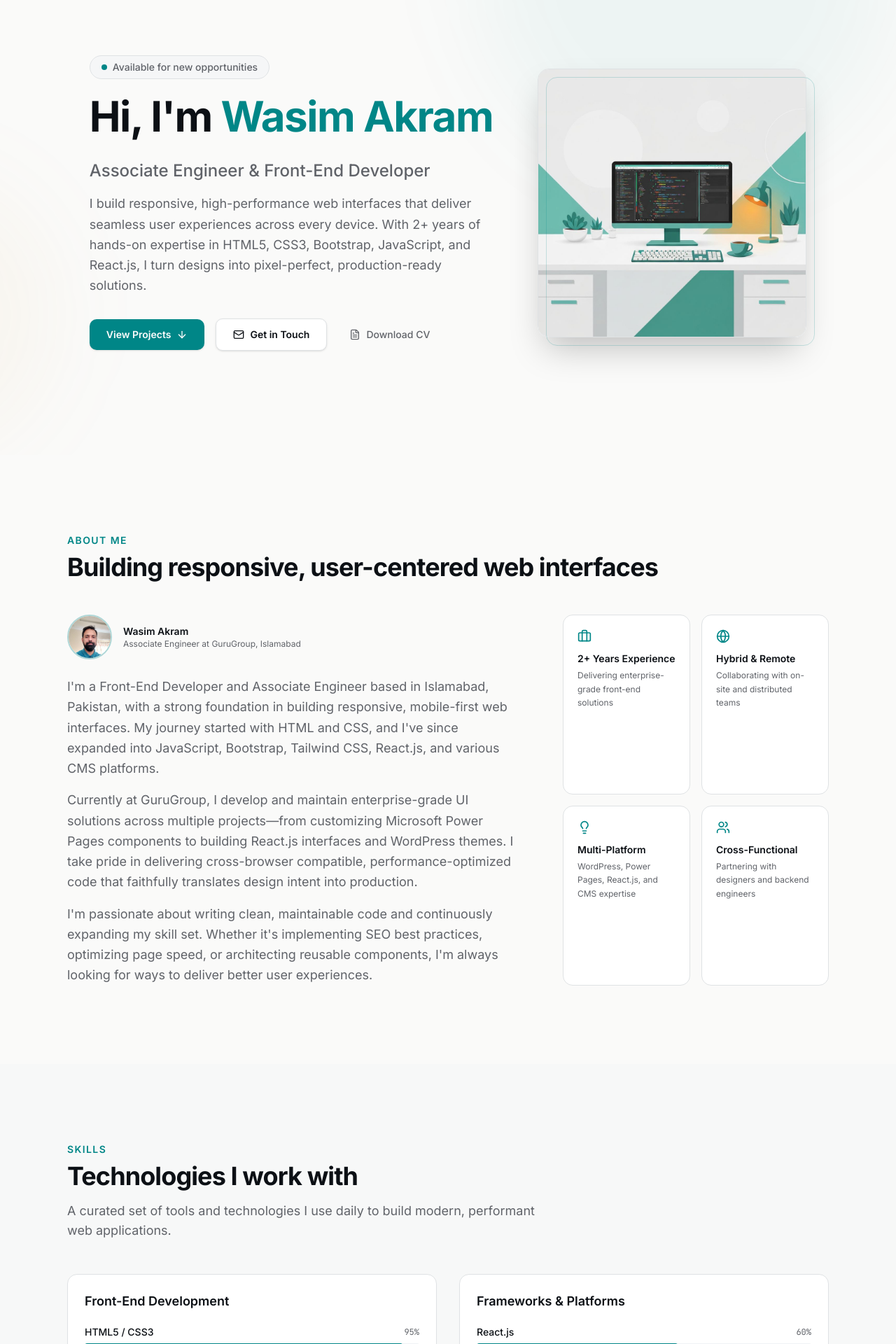
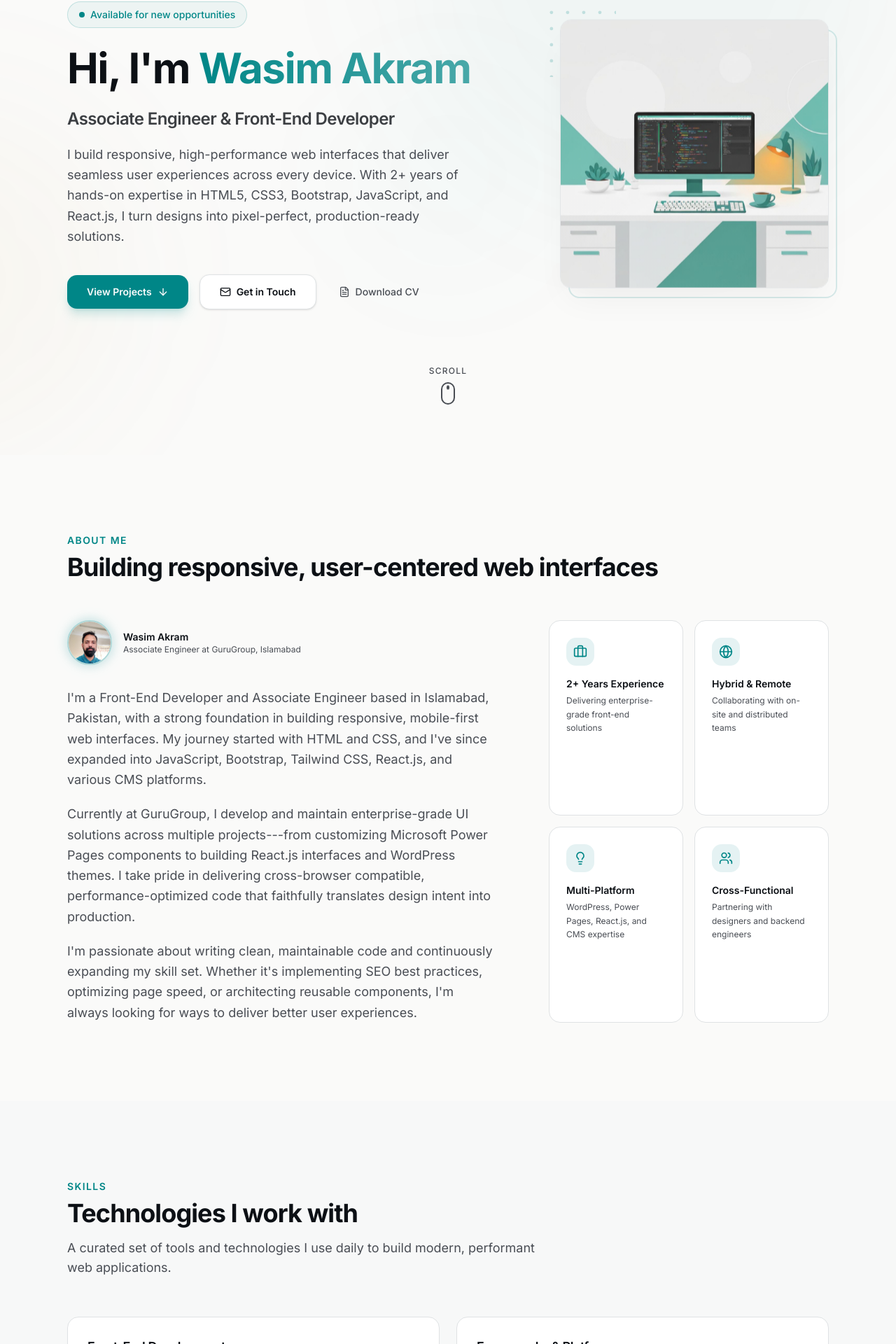
Before and after one commit to wasimakram-turk/v0-portfolio-website-creation, a Next.js app: page / in a window 1280 px wide. Shown: the part 150-2070 px from the top of the page at 70% size. Built offline with nearby package versions, Linux system fonts and the light colour scheme.

Commit message:
style: refine UI/UX for premium polished look
Enhance globals.css, hero, project cards, skills, and consistent hover states for premium feel and accessibility improvements.

Co-authored-by: Wasim Akram <190952712+wasimakram-turk@users.noreply.github.com>

```diff
--- a/app/globals.css
+++ b/app/globals.css
@@ -15,7 +15,7 @@
   --secondary: oklch(0.96 0.005 250);
   --secondary-foreground: oklch(0.25 0.012 260);
   --muted: oklch(0.95 0.005 250);
-  --muted-foreground: oklch(0.5 0.01 260);
+  --muted-foreground: oklch(0.42 0.012 260);
   --accent: oklch(0.72 0.12 75);
   --accent-foreground: oklch(0.2 0.02 75);
   --destructive: oklch(0.577 0.245 27.325);
@@ -51,7 +51,7 @@
   --secondary: oklch(0.25 0.014 260);
   --secondary-foreground: oklch(0.92 0.005 250);
   --muted: oklch(0.25 0.014 260);
-  --muted-foreground: oklch(0.65 0.01 250);
+  --muted-foreground: oklch(0.7 0.01 250);
   --accent: oklch(0.72 0.12 75);
   --accent-foreground: oklch(0.16 0.02 75);
   --destructive: oklch(0.396 0.141 25.723);
@@ -130,7 +130,7 @@
 @keyframes fade-in-up {
   from {
     opacity: 0;
-    transform: translateY(24px);
+    transform: translateY(30px);
   }
   to {
     opacity: 1;
@@ -138,8 +138,43 @@
   }
 }
 
+@keyframes fade-in {
+  from { opacity: 0; }
+  to { opacity: 1; }
+}
+
+@keyframes skill-fill {
+  from { width: 0%; }
+}
+
+@keyframes float {
+  0%, 100% { transform: translateY(0); }
+  50% { transform: translateY(-12px); }
+}
+
+@keyframes pulse-glow {
+  0%, 100% { box-shadow: 0 0 0 0 oklch(0.55 0.12 195 / 0.3); }
+  50% { box-shadow: 0 0 20px 4px oklch(0.55 0.12 195 / 0.15); }
+}
+
 .animate-fade-in-up {
-  animation: fade-in-up 0.6s ease-out forwards;
+  animation: fade-in-up 0.7s cubic-bezier(0.16, 1, 0.3, 1) forwards;
+}
+
+.animate-fade-in {
+  animation: fade-in 0.5s ease-out forwards;
+}
+
+.animate-skill-fill {
+  animation: skill-fill 1s cubic-bezier(0.16, 1, 0.3, 1) forwards;
+}
+
+.animate-float {
+  animation: float 6s ease-in-out infinite;
+}
+
+.animate-pulse-glow {
+  animation: pulse-glow 3s ease-in-out infinite;
 }
 
 .animation-delay-200 {
@@ -153,3 +188,21 @@
 .animation-delay-600 {
   animation-delay: 600ms;
 }
+
+.animation-delay-800 {
+  animation-delay: 800ms;
+}
+
+/* Premium card hover lift */
+.card-hover {
+  transition: transform 0.35s cubic-bezier(0.16, 1, 0.3, 1),
+              box-shadow 0.35s cubic-bezier(0.16, 1, 0.3, 1),
+              border-color 0.35s ease;
+}
+.card-hover:hover {
+  transform: translateY(-4px);
+  box-shadow: 0 12px 40px -12px oklch(0 0 0 / 0.12);
+}
+.dark .card-hover:hover {
+  box-shadow: 0 12px 40px -12px oklch(0 0 0 / 0.4);
+}
--- a/components/portfolio/about-section.tsx
+++ b/components/portfolio/about-section.tsx
@@ -30,7 +30,7 @@ const highlights = [
 export function AboutSection() {
   return (
     <SectionWrapper id="about">
-      <div className="mb-12">
+      <div className="mb-14">
         <p className="mb-2 text-sm font-semibold uppercase tracking-widest text-primary">
           About Me
         </p>
@@ -39,10 +39,10 @@ export function AboutSection() {
         </h2>
       </div>
 
-      <div className="flex flex-col gap-12 lg:flex-row lg:gap-16">
+      <div className="flex flex-col gap-12 lg:flex-row lg:gap-20">
         <div className="flex-1">
-          <div className="mb-6 flex items-center gap-4">
-            <div className="relative h-16 w-16 flex-shrink-0 overflow-hidden rounded-full border-2 border-primary/30">
+          <div className="mb-8 flex items-center gap-4">
+            <div className="animate-pulse-glow relative h-16 w-16 flex-shrink-0 overflow-hidden rounded-full border-2 border-primary/30 ring-4 ring-primary/5">
               <Image
                 src="/images/wasim-profile.jpeg"
                 alt="Wasim Akram"
@@ -59,16 +59,18 @@ export function AboutSection() {
               </p>
             </div>
           </div>
-          <p className="mb-4 text-base leading-relaxed text-muted-foreground lg:text-lg">
+
+          <div className="flex flex-col gap-5">
+            <p className="text-base leading-relaxed text-muted-foreground lg:text-lg">
               I{"'"}m a Front-End Developer and Associate Engineer based in
               Islamabad, Pakistan, with a strong foundation in building
               responsive, mobile-first web interfaces. My journey started with
               HTML and CSS, and I{"'"}ve since expanded into JavaScript, Bootstrap,
               Tailwind CSS, React.js, and various CMS platforms.
             </p>
-          <p className="mb-4 text-base leading-relaxed text-muted-foreground lg:text-lg">
+            <p className="text-base leading-relaxed text-muted-foreground lg:text-lg">
               Currently at GuruGroup, I develop and maintain enterprise-grade UI
-            solutions across multiple projects{"—"}from customizing Microsoft
+              solutions across multiple projects{"---"}from customizing Microsoft
               Power Pages components to building React.js interfaces and
               WordPress themes. I take pride in delivering cross-browser
               compatible, performance-optimized code that faithfully translates
@@ -82,14 +84,18 @@ export function AboutSection() {
               better user experiences.
             </p>
           </div>
+        </div>
 
-        <div className="grid flex-shrink-0 grid-cols-1 gap-4 sm:grid-cols-2 lg:w-[380px]">
-          {highlights.map((item) => (
+        <div className="grid flex-shrink-0 grid-cols-1 gap-4 sm:grid-cols-2 lg:w-[400px]">
+          {highlights.map((item, index) => (
             <div
               key={item.label}
-              className="group rounded-xl border border-border bg-card p-5 transition-all hover:border-primary/30 hover:shadow-md"
+              className="card-hover group rounded-2xl border border-border bg-card p-6 hover:border-primary/30"
+              style={{ transitionDelay: `${index * 80}ms` }}
             >
-              <item.icon className="mb-3 h-5 w-5 text-primary transition-transform group-hover:scale-110" />
+              <div className="mb-4 flex h-10 w-10 items-center justify-center rounded-xl bg-primary/10 text-primary transition-colors duration-300 group-hover:bg-primary group-hover:text-primary-foreground">
+                <item.icon className="h-5 w-5" />
+              </div>
               <p className="mb-1 text-sm font-semibold text-foreground">
                 {item.label}
               </p>
--- a/components/portfolio/footer.tsx
+++ b/components/portfolio/footer.tsx
@@ -47,7 +47,7 @@ export function Footer() {
               <a
                 key={link.href}
                 href={link.href}
-                className="text-sm text-muted-foreground transition-colors hover:text-foreground"
+                className="text-sm text-muted-foreground transition-colors duration-200 hover:text-primary"
               >
                 {link.label}
               </a>
@@ -60,7 +60,7 @@ export function Footer() {
               <a
                 key={link.label}
                 href={link.href}
-                className="flex h-9 w-9 items-center justify-center rounded-lg text-muted-foreground transition-colors hover:bg-secondary hover:text-foreground"
+                className="flex h-9 w-9 items-center justify-center rounded-lg text-muted-foreground transition-all duration-200 hover:bg-primary/10 hover:text-primary"
                 aria-label={link.label}
               >
                 <link.icon className="h-4 w-4" />
--- a/components/portfolio/header.tsx
+++ b/components/portfolio/header.tsx
@@ -57,7 +57,7 @@ export function Header() {
             <a
               key={link.href}
               href={link.href}
-              className="rounded-lg px-3 py-2 text-sm font-medium text-muted-foreground transition-colors hover:bg-secondary hover:text-foreground"
+              className="rounded-lg px-3 py-2 text-sm font-medium text-muted-foreground transition-all duration-200 hover:bg-primary/5 hover:text-foreground"
             >
               {link.label}
             </a>
--- a/components/portfolio/hero-section.tsx
+++ b/components/portfolio/hero-section.tsx
@@ -5,18 +5,19 @@ import { ArrowDown, FileText, Mail } from "lucide-react"
 
 export function HeroSection() {
   return (
-    <section className="relative flex min-h-screen items-center overflow-hidden pt-20">
-      {/* Subtle background decoration */}
+    <section className="relative flex min-h-[100dvh] items-center overflow-hidden pt-20">
+      {/* Refined background decoration */}
       <div className="pointer-events-none absolute inset-0 overflow-hidden">
-        <div className="absolute -top-1/4 right-0 h-[600px] w-[600px] rounded-full bg-primary/5 blur-3xl" />
-        <div className="absolute bottom-0 -left-1/4 h-[400px] w-[400px] rounded-full bg-accent/5 blur-3xl" />
+        <div className="absolute -top-1/3 right-0 h-[700px] w-[700px] rounded-full bg-primary/[0.04] blur-[100px]" />
+        <div className="absolute bottom-0 -left-1/4 h-[500px] w-[500px] rounded-full bg-accent/[0.04] blur-[100px]" />
+        <div className="absolute top-1/2 left-1/2 h-[300px] w-[300px] -translate-x-1/2 -translate-y-1/2 rounded-full bg-primary/[0.02] blur-[80px]" />
       </div>
 
-      <div className="relative mx-auto max-w-6xl px-6 lg:px-8">
-        <div className="flex flex-col items-center gap-12 lg:flex-row lg:gap-16">
+      <div className="relative mx-auto w-full max-w-6xl px-6 lg:px-8">
+        <div className="flex flex-col items-center gap-12 lg:flex-row lg:items-center lg:gap-20">
           {/* Text Content */}
           <div className="flex-1 text-center lg:text-left">
-            <div className="mb-4 inline-flex items-center gap-2 rounded-full border border-border bg-secondary/50 px-4 py-1.5 text-sm font-medium text-muted-foreground opacity-0 animate-fade-in-up">
+            <div className="mb-6 inline-flex items-center gap-2 rounded-full border border-primary/20 bg-primary/5 px-4 py-2 text-sm font-medium text-primary opacity-0 animate-fade-in-up">
               <span className="relative flex h-2 w-2">
                 <span className="absolute inline-flex h-full w-full animate-ping rounded-full bg-primary/60" />
                 <span className="relative inline-flex h-2 w-2 rounded-full bg-primary" />
@@ -24,16 +25,18 @@ export function HeroSection() {
               Available for new opportunities
             </div>
 
-            <h1 className="mb-6 text-4xl font-bold leading-tight tracking-tight text-foreground opacity-0 animate-fade-in-up animation-delay-200 md:text-5xl lg:text-6xl text-balance">
+            <h1 className="mb-6 text-4xl font-bold leading-[1.1] tracking-tight text-foreground opacity-0 animate-fade-in-up animation-delay-200 md:text-5xl lg:text-6xl text-balance">
               Hi, I{"'"}m{" "}
-              <span className="text-primary">Wasim Akram</span>
+              <span className="bg-gradient-to-r from-primary to-primary/70 bg-clip-text text-transparent">
+                Wasim Akram
+              </span>
             </h1>
 
-            <p className="mb-4 text-xl font-medium text-muted-foreground opacity-0 animate-fade-in-up animation-delay-200 md:text-2xl">
+            <p className="mb-5 text-lg font-semibold tracking-tight text-foreground/80 opacity-0 animate-fade-in-up animation-delay-200 md:text-xl lg:text-2xl">
               Associate Engineer & Front-End Developer
             </p>
 
-            <p className="mb-8 max-w-xl text-base leading-relaxed text-muted-foreground opacity-0 animate-fade-in-up animation-delay-400 lg:text-lg">
+            <p className="mx-auto mb-10 max-w-xl text-base leading-relaxed text-muted-foreground opacity-0 animate-fade-in-up animation-delay-400 lg:mx-0 lg:text-lg">
               I build responsive, high-performance web interfaces that deliver
               seamless user experiences across every device. With 2+ years of
               hands-on expertise in HTML5, CSS3, Bootstrap, JavaScript, and
@@ -44,21 +47,21 @@ export function HeroSection() {
             <div className="flex flex-wrap items-center justify-center gap-4 opacity-0 animate-fade-in-up animation-delay-600 lg:justify-start">
               <a
                 href="#projects"
-                className="inline-flex items-center gap-2 rounded-lg bg-primary px-6 py-3 text-sm font-semibold text-primary-foreground shadow-sm transition-all hover:opacity-90 hover:shadow-md"
+                className="inline-flex items-center gap-2 rounded-xl bg-primary px-7 py-3.5 text-sm font-semibold text-primary-foreground shadow-lg shadow-primary/20 transition-all duration-300 hover:shadow-xl hover:shadow-primary/30 hover:-translate-y-0.5 active:translate-y-0"
               >
                 View Projects
                 <ArrowDown className="h-4 w-4" />
               </a>
               <a
                 href="#contact"
-                className="inline-flex items-center gap-2 rounded-lg border border-border bg-card px-6 py-3 text-sm font-semibold text-foreground shadow-sm transition-all hover:bg-secondary"
+                className="inline-flex items-center gap-2 rounded-xl border border-border bg-card px-7 py-3.5 text-sm font-semibold text-foreground shadow-sm transition-all duration-300 hover:border-primary/30 hover:shadow-md hover:-translate-y-0.5 active:translate-y-0"
               >
                 <Mail className="h-4 w-4" />
                 Get in Touch
               </a>
               <a
                 href="#"
-                className="inline-flex items-center gap-2 rounded-lg px-4 py-3 text-sm font-medium text-muted-foreground transition-colors hover:text-foreground"
+                className="inline-flex items-center gap-2 px-4 py-3.5 text-sm font-medium text-muted-foreground transition-colors duration-200 hover:text-primary"
               >
                 <FileText className="h-4 w-4" />
                 Download CV
@@ -68,7 +71,7 @@ export function HeroSection() {
 
           {/* Hero Image */}
           <div className="relative flex-shrink-0 opacity-0 animate-fade-in-up animation-delay-400">
-            <div className="relative h-72 w-72 overflow-hidden rounded-2xl border border-border shadow-2xl md:h-96 md:w-96">
+            <div className="animate-float relative h-72 w-72 overflow-hidden rounded-2xl border border-border/80 shadow-2xl shadow-foreground/5 md:h-96 md:w-96">
               <Image
                 src="/images/hero-illustration.jpg"
                 alt="Frontend developer workspace illustration"
@@ -76,10 +79,40 @@ export function HeroSection() {
                 className="object-cover"
                 priority
               />
+              {/* Subtle image overlay for depth */}
+              <div className="absolute inset-0 bg-gradient-to-t from-background/10 to-transparent" />
             </div>
-            {/* Decorative elements */}
-            <div className="absolute -bottom-3 -right-3 h-72 w-72 rounded-2xl border border-primary/20 md:h-96 md:w-96" />
+            {/* Decorative offset border */}
+            <div className="absolute -bottom-3 -right-3 -z-10 h-72 w-72 rounded-2xl border-2 border-primary/15 md:h-96 md:w-96" />
+            {/* Decorative dot pattern */}
+            <div className="absolute -top-4 -left-4 -z-10 h-24 w-24 opacity-20">
+              <svg viewBox="0 0 100 100" className="h-full w-full text-primary" aria-hidden="true">
+                {Array.from({ length: 25 }).map((_, i) => (
+                  <circle
+                    key={i}
+                    cx={(i % 5) * 24 + 4}
+                    cy={Math.floor(i / 5) * 24 + 4}
+                    r="2.5"
+                    fill="currentColor"
+                  />
+                ))}
+              </svg>
+            </div>
           </div>
+        </div>
+
+        {/* Scroll indicator */}
+        <div className="mt-16 flex justify-center opacity-0 animate-fade-in animation-delay-800 lg:mt-20">
+          <a
+            href="#about"
+            className="flex flex-col items-center gap-2 text-muted-foreground transition-colors hover:text-primary"
+            aria-label="Scroll to about section"
+          >
+            <span className="text-xs font-medium uppercase tracking-widest">Scroll</span>
+            <div className="flex h-8 w-5 items-start justify-center rounded-full border-2 border-current p-1">
+              <div className="h-1.5 w-1 animate-bounce rounded-full bg-current" />
+            </div>
+          </a>
         </div>
       </div>
     </section>
--- a/components/portfolio/section-wrapper.tsx
+++ b/components/portfolio/section-wrapper.tsx
@@ -17,8 +17,10 @@ export function SectionWrapper({ children, id, className }: SectionWrapperProps)
       id={id}
       ref={ref}
       className={cn(
-        "py-20 md:py-28 transition-all duration-700 ease-out",
-        isVisible ? "opacity-100 translate-y-0" : "opacity-0 translate-y-8",
+        "py-20 md:py-28 transition-all duration-700",
+        isVisible
+          ? "opacity-100 translate-y-0"
+          : "opacity-0 translate-y-10",
         className
       )}
     >
--- a/components/portfolio/skills-section.tsx
+++ b/components/portfolio/skills-section.tsx
@@ -1,6 +1,7 @@
 "use client"
 
 import { SectionWrapper } from "./section-wrapper"
+import { useScrollAnimation } from "@/hooks/use-scroll-animation"
 
 const skillCategories = [
   {
@@ -42,9 +43,11 @@ const skillCategories = [
 ]
 
 export function SkillsSection() {
+  const { ref, isVisible } = useScrollAnimation(0.1)
+
   return (
     <SectionWrapper id="skills" className="bg-secondary/30">
-      <div className="mb-12">
+      <div className="mb-14">
         <p className="mb-2 text-sm font-semibold uppercase tracking-widest text-primary">
           Skills
         </p>
@@ -57,30 +60,39 @@ export function SkillsSection() {
         </p>
       </div>
 
-      <div className="grid grid-cols-1 gap-8 md:grid-cols-2">
-        {skillCategories.map((category) => (
+      <div ref={ref} className="grid grid-cols-1 gap-6 md:grid-cols-2">
+        {skillCategories.map((category, catIndex) => (
           <div
             key={category.title}
-            className="rounded-xl border border-border bg-card p-6"
+            className="card-hover rounded-2xl border border-border bg-card p-6 lg:p-7"
+            style={{
+              transitionDelay: `${catIndex * 100}ms`,
+            }}
           >
-            <h3 className="mb-5 text-lg font-semibold text-foreground">
+            <h3 className="mb-6 text-base font-semibold tracking-tight text-foreground lg:text-lg">
               {category.title}
             </h3>
-            <div className="flex flex-col gap-4">
-              {category.skills.map((skill) => (
+            <div className="flex flex-col gap-5">
+              {category.skills.map((skill, skillIndex) => (
                 <div key={skill.name}>
-                  <div className="mb-1.5 flex items-center justify-between">
+                  <div className="mb-2 flex items-center justify-between">
                     <span className="text-sm font-medium text-foreground">
                       {skill.name}
                     </span>
-                    <span className="text-xs font-mono text-muted-foreground">
+                    <span className="text-xs font-mono tabular-nums text-muted-foreground">
                       {skill.level}%
                     </span>
                   </div>
-                  <div className="h-1.5 w-full overflow-hidden rounded-full bg-secondary">
+                  <div className="h-2 w-full overflow-hidden rounded-full bg-secondary">
                     <div
-                      className="h-full rounded-full bg-primary transition-all duration-700 ease-out"
-                      style={{ width: `${skill.level}%` }}
+                      className={`h-full rounded-full bg-gradient-to-r from-primary to-primary/70 ${
+                        isVisible ? "animate-skill-fill" : ""
+                      }`}
+                      style={{
+                        width: isVisible ? `${skill.level}%` : "0%",
+                        animationDelay: `${catIndex * 150 + skillIndex * 80}ms`,
+                        animationFillMode: "forwards",
+                      }}
                     />
                   </div>
                 </div>
```
Also changed, not shown: components/portfolio/contact-section.tsx (+24 -18 lines), components/portfolio/education-section.tsx (+19 -15 lines), components/portfolio/experience-section.tsx (+12 -12 lines), components/portfolio/projects-section.tsx (+22 -19 lines). Lines whose indentation alone changed are shown as unchanged.
